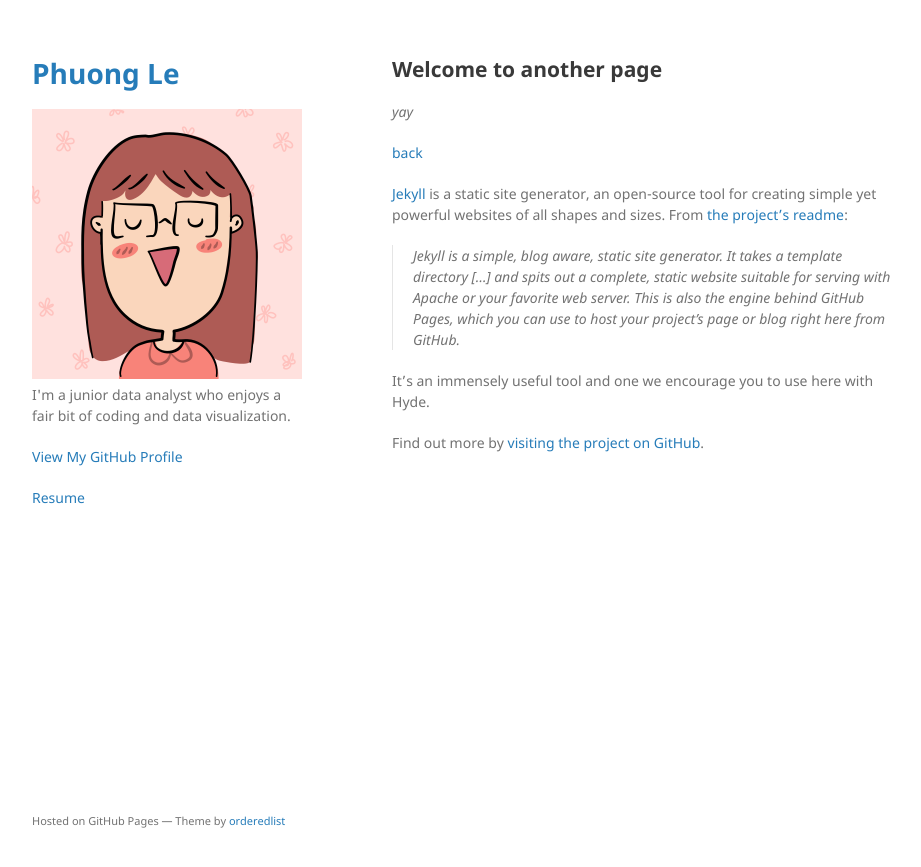
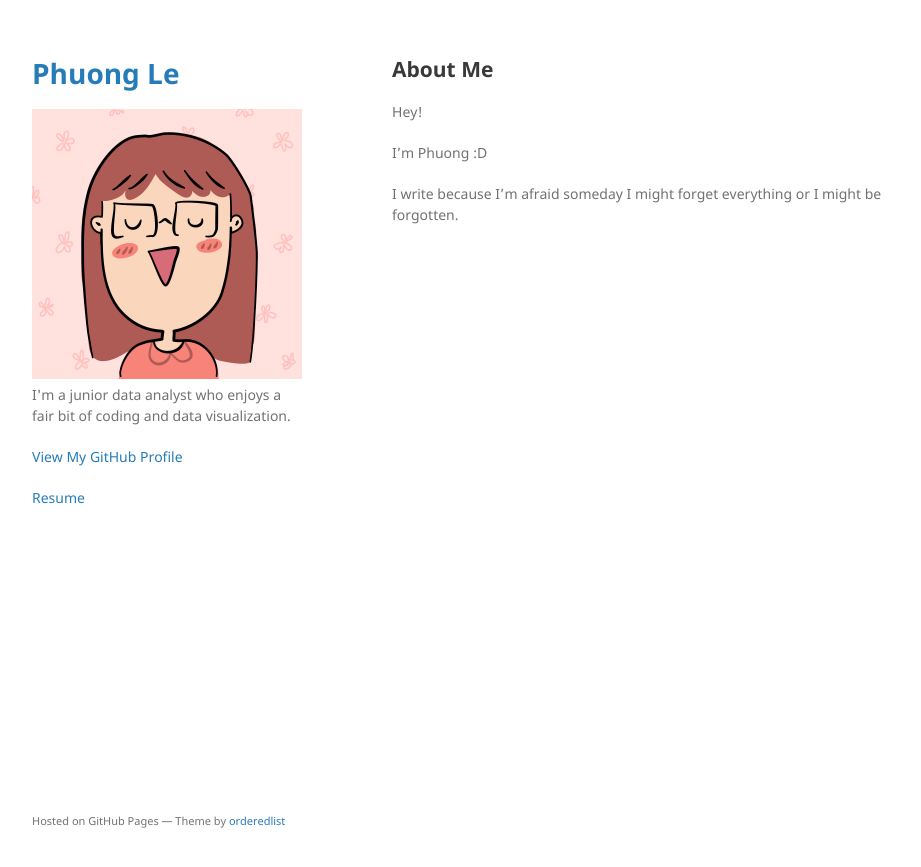
Before and after one commit to toocmafinh/toocmafinh.github.io, a Jekyll site: the page built from about.md, in a window 1280 px wide. Shown: the top 867 px of the page, without its empty margins (178-1099 px from the left). Built offline with Jekyll 4.4.1, drawn with Linux system fonts in a browser that asks for light colours; our own code applies the rules of GitHub Pages for plain Markdown files.

Commit message:
Update about.md

```diff
--- a/about.md
+++ b/about.md
@@ -2,17 +2,10 @@
 layout: default
 ---
 
-## Welcome to another page
+## About Me
 
-_yay_
+Hey!
 
-[back](./)
+I’m Phuong :D
 
-
-[Jekyll](http://jekyllrb.com) is a static site generator, an open-source tool for creating simple yet powerful websites of all shapes and sizes. From [the project's readme](https://github.com/mojombo/jekyll/blob/master/README.markdown):
-
-  > Jekyll is a simple, blog aware, static site generator. It takes a template directory [...] and spits out a complete, static website suitable for serving with Apache or your favorite web server. This is also the engine behind GitHub Pages, which you can use to host your project’s page or blog right here from GitHub.
-
-It's an immensely useful tool and one we encourage you to use here with Hyde.
-
-Find out more by [visiting the project on GitHub](https://github.com/mojombo/jekyll).
+I write because I’m afraid someday I might forget everything or I might be forgotten.
```
